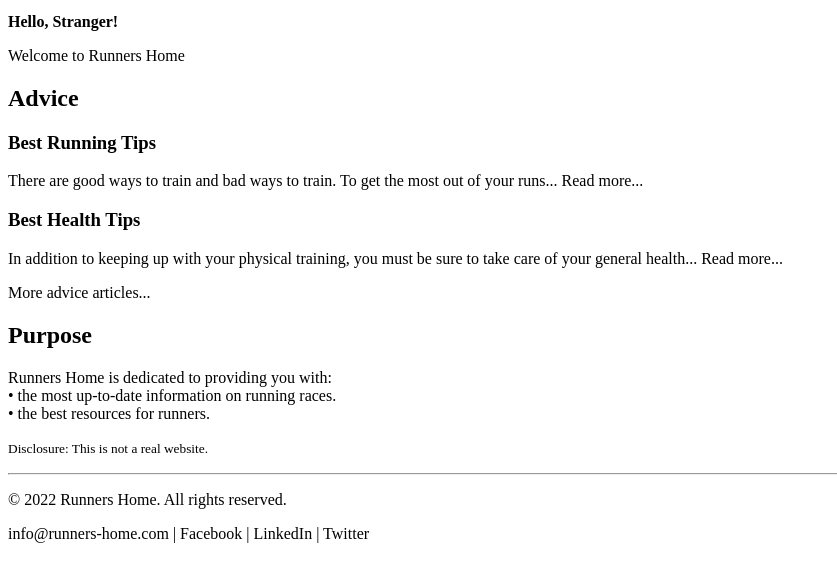
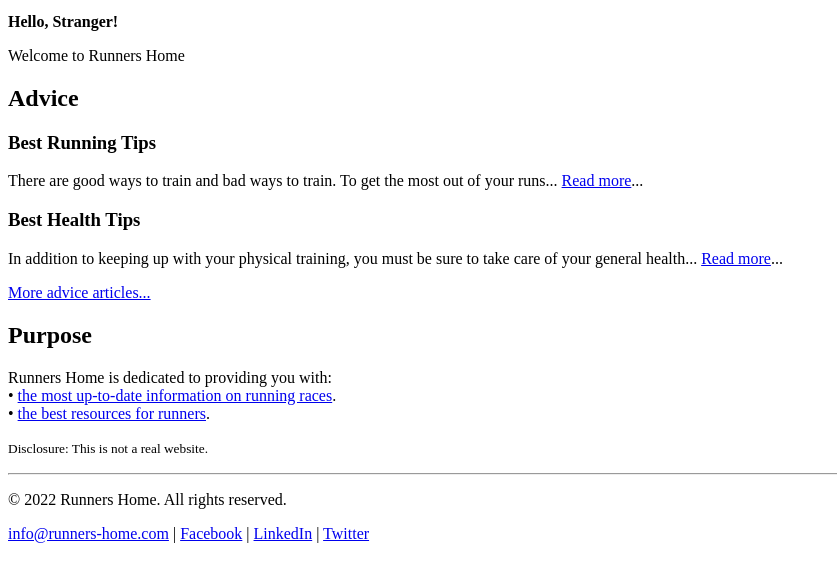
Before and after one commit to tlg-24-05-visa-sde-1/tma-link-exercise, a plain HTML site: page index.html in a window 1280 px wide. Shown: the part 101-682 px from the top of the page, without its empty margins (0-837 px from the left). Drawn offline with Linux system fonts and the light colour scheme.

Commit message:
Initial-runners-page

```diff
--- a/index.html
+++ b/index.html
@@ -17,23 +17,23 @@
     <h3>Best Running Tips</h3>
     <p>
       There are good ways to train and bad ways to train. To get the most out of
-      your runs... Read more...
+      your runs... <a href="./advice/running-tips.html">Read more</a>...
     </p>
     <h3>Best Health Tips</h3>
     <p>
       In addition to keeping up with your physical training, you must be sure to
-      take care of your general health... Read more...
+      take care of your general health... <a href="./advice/health-tips.html">Read more</a>...
     </p>
-    <p>More advice articles...</p>
+    <p><a href="./advice/index.html">More advice articles...</a></p>
     <h2>Purpose</h2>
     <p>
       Runners Home is dedicated to providing you with:<br />
-      &#8226; the most up-to-date information on running races.<br />
-      &#8226; the best resources for runners.
+      &#8226; <a href="./races.html">the most up-to-date information on running races</a>.<br />
+      &#8226; <a href="./resources/index.html">the best resources for runners</a>.
     </p>
     <p><small>Disclosure: This is not a real website.</small></p>
     <hr />
     <p>&copy; 2022 Runners Home. All rights reserved.</p>
-    <div>info@runners-home.com | Facebook | LinkedIn | Twitter</div>
+    <div><a href="mailto:info@runners-home.com">info@runners-home.com</a> | <a href="https://www.facebook.com/webucator">Facebook</a> | <a href="https://www.linkedin.com/companies/webucator">LinkedIn</a> | <a href="https://twitter.com/webucator">Twitter</a></div>
   </body>
 </html>
```
